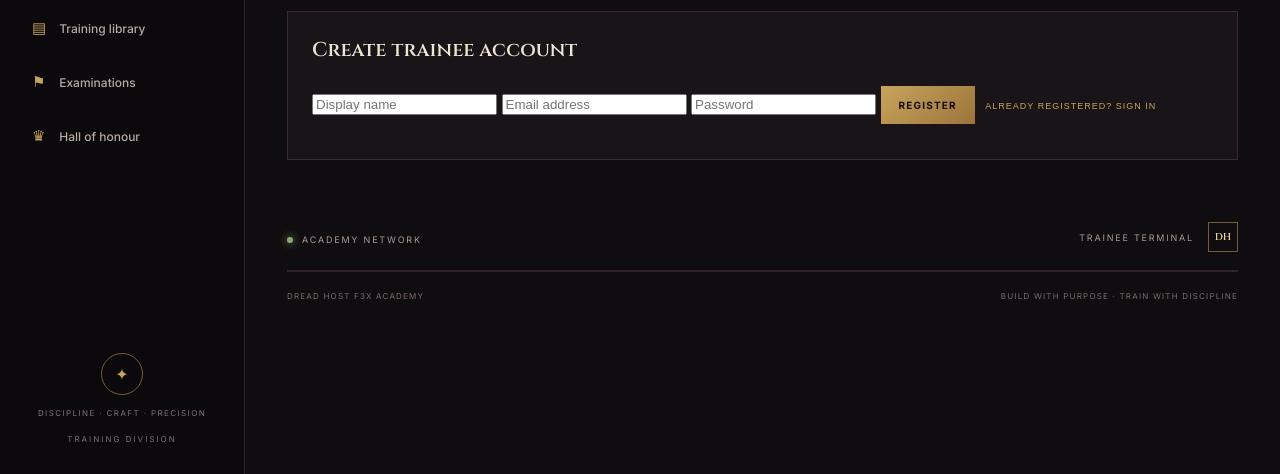
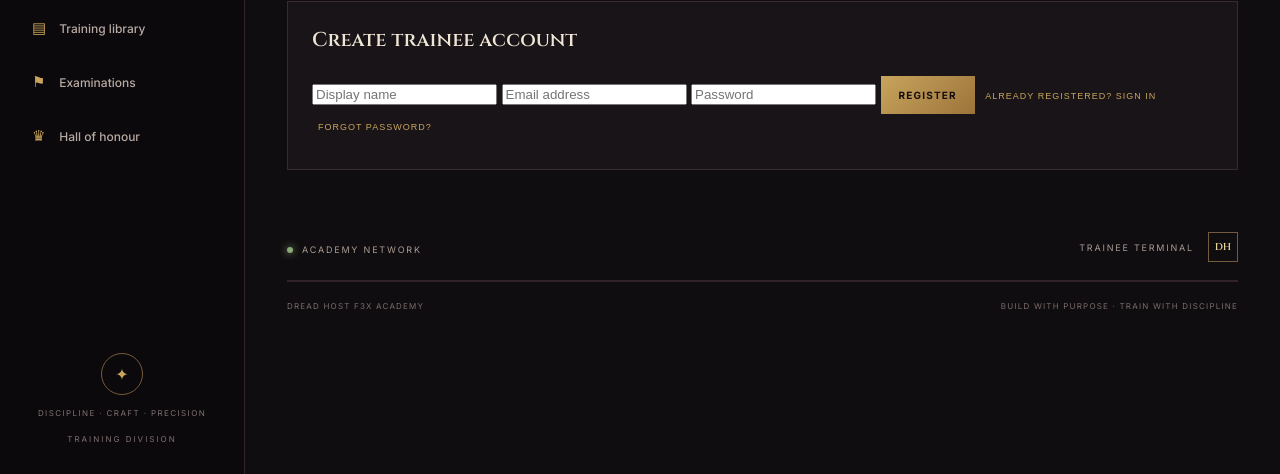
Before and after one commit to lordzolair/F3X-Btools-Academy, a plain HTML site: page index.html in a window 1280 px wide. Shown: the part 326-800 px from the top of the page. Drawn offline with nearby package versions, Linux system fonts and the light colour scheme.

Commit message:
Update index.html

```diff
--- a/index.html
+++ b/index.html
@@ -47,6 +47,7 @@
       <input id="auth-password" type="password" placeholder="Password">
       <button class="primary-btn" id="signup-btn">REGISTER</button>
       <button class="text-btn" id="login-btn">ALREADY REGISTERED? SIGN IN</button>
+      <button class="text-btn" id="forgot-password-btn">FORGOT PASSWORD?</button>
       <p id="auth-message" role="status"></p>
     </div>
   </div>
```
